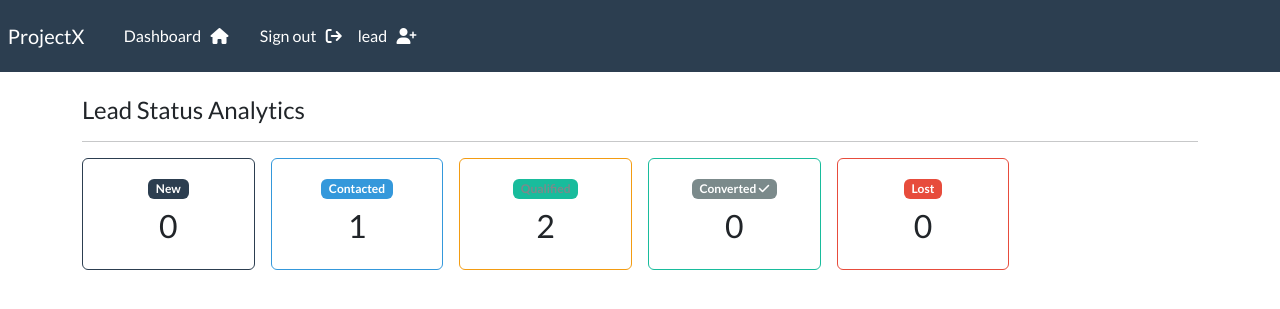
After one commit to das-pradip/crm_project_using_django, a Django app: page /leads/analytics/ in a window 1280 px wide. The commit adds this page. Shown: the top 309 px of the page. Run offline with Django 5.2, Linux system fonts and the light colour scheme; a user stored in the database is signed in; data comes from the database, SQL or seed files in the repository; both versions use the stored data as it was after the commit.

Commit message:
Adding lead lists, lead analytics

```diff
--- a/crm/webapp/models.py
+++ b/crm/webapp/models.py
@@ -57,5 +57,8 @@ class Lead(models.Model):
     created_at = models.DateTimeField(auto_now_add=True)
     updated_at = models.DateTimeField(auto_now=True)
 
+    # when lead converted to customer
+    is_converted = models.BooleanField(default=False)
+
     def __str__(self):
         return f"{self.first_name} {self.last_name}"
--- /dev/null
+++ b/crm/webapp/templates/webapp/lead-analytics.html
@@ -0,0 +1,66 @@
+{% extends 'webapp/base.html' %}
+
+{% block content %}
+
+
+
+<h4>Lead Status Analytics</h4>
+<hr>
+
+<div class="row g-3">
+
+    <!-- New -->
+    <div class="col-md-2">
+        <div class="card text-center border-primary">
+            <div class="card-body">
+                <span class="badge bg-primary">New</span>
+                <h3 class="mt-2">{{ analytics.new|default:0 }}</h3>
+            </div>
+        </div>
+    </div>
+
+    <!-- Contacted -->
+    <div class="col-md-2">
+        <div class="card text-center border-info">
+            <div class="card-body">
+                <span class="badge bg-info">Contacted</span>
+                <h3 class="mt-2">{{ analytics.contacted|default:0 }}</h3>
+            </div>
+        </div>
+    </div>
+
+    <!-- Qualified -->
+    <div class="col-md-2">
+        <div class="card text-center border-warning">
+            <div class="card-body">
+                <span class="badge bg-success text-dark">Qualified</span>
+                <h3 class="mt-2">{{ analytics.qualified|default:0 }}</h3>
+            </div>
+        </div>
+    </div>
+
+    <!-- Converted -->
+    <div class="col-md-2">
+        <div class="card text-center border-success">
+            <div class="card-body">
+                <span class="badge bg-dark">
+                    Converted <i class="fa-solid fa-check"></i>
+                </span>
+                <h3 class="mt-2">{{ analytics.converted|default:0 }}</h3>
+            </div>
+        </div>
+    </div>
+
+    <!-- Lost -->
+    <div class="col-md-2">
+        <div class="card text-center border-danger">
+            <div class="card-body">
+                <span class="badge bg-danger">Lost</span>
+                <h3 class="mt-2">{{ analytics.lost|default:0 }}</h3>
+            </div>
+        </div>
+    </div>
+
+</div>
+
+{% endblock %}
--- a/crm/webapp/urls.py
+++ b/crm/webapp/urls.py
@@ -25,4 +25,9 @@ urlpatterns = [
     path('update-lead/<int:pk>', views.update_lead, name="update-lead"),
     path('leads/<int:pk>', views.singular_lead, name="lead"),
     path('delete-lead/<int:pk>', views.delete_lead, name="delete-lead"),
+
+    path('convert-lead/<int:pk>/', views.convert_lead, name='convert-lead'),
+    path('leads/pipeline/', views.lead_pipeline, name='lead-pipeline'),
+    path('leads/analytics/', views.lead_status_analytics, name='lead-analytics'),
+
 ]
--- a/crm/webapp/views.py
+++ b/crm/webapp/views.py
@@ -5,6 +5,7 @@ from django.contrib.auth.models import auth
 from django.contrib.auth import authenticate
 
 from django.contrib.auth.decorators import login_required
+from django.db.models import Count
 
 from .models import Lead, Record
 
@@ -174,14 +175,38 @@ def create_lead(request):
 
 
 
-@login_required
+# @login_required
+# def leads_list(request):
+#     if request.user:
+#         leads = Lead.objects.all()
+#     else:
+#         leads = Lead.objects.filter(assigned_to=request.user)
+
+#     return render(request, 'webapp/leads.html', {'leads': leads})
+
+
+
+@login_required(login_url='my-login')
 def leads_list(request):
-    if request.user:
-        leads = Lead.objects.all()
-    else:
-        leads = Lead.objects.filter(assigned_to=request.user)
 
-    return render(request, 'webapp/leads.html', {'leads': leads})
+    leads = Lead.objects.all()
+
+    if request.method == 'POST':
+        lead_id = request.POST.get('lead_id')
+        status = request.POST.get('status')
+
+        lead = Lead.objects.get(id=lead_id)
+        lead.status = status
+        lead.save()
+
+        messages.success(request, 'Lead status updated successfully!')
+        return redirect('leads')
+
+    context = {
+        'leads': leads,
+        'status_choices': Lead.STATUS_CHOICES
+    }
+    return render(request, 'webapp/leads.html', context)
 
 
 
@@ -206,7 +231,12 @@ def update_lead(  request, pk):
 
             return redirect('lead', pk=pk)
 
-    context = {'form': form}
+    context = {
+        'form': form,
+        'lead': lead,
+        'status_choices': Lead.STATUS_CHOICES
+
+    }
 
     return render(request, 'webapp/update-lead.html', context=context)
 
@@ -234,3 +264,98 @@ def delete_lead(  request, pk):
     messages.success(request, 'The lead has been deleted successfully!')
 
     return redirect("leads")
+
+
+@login_required(login_url='my-login')
+def convert_lead(request, pk):
+
+    lead = Lead.objects.get(id=pk)
+
+    # Safety check
+    if lead.status != 'qualified':
+        messages.error(request, 'Only qualified leads can be converted!')
+        return redirect('lead', pk=pk)
+
+    if lead.is_converted:
+        messages.info(request, 'Lead already converted')
+        return redirect('lead')
+
+
+    # DUPLICATE CUSTOMER CHECK
+    if Record.objects.filter(email=lead.email).exists():
+
+        lead.is_converted = True
+        lead.save()
+
+        messages.error(request, 'Customer already exists!')
+        return redirect('lead', pk=pk)
+
+    # Create Record (Customer)
+    Record.objects.create(
+        first_name=lead.first_name,
+        last_name=lead.last_name,
+        email=lead.email,
+        phone=lead.phone,
+        address='N/A',
+        city='N/A',
+        state='N/A',
+        country='N/A',
+    )
+
+    # Update lead status
+    lead.status = 'converted'
+    lead.is_converted = True
+    lead.save()
+
+    messages.success(request, 'Lead converted to customer successfully!')
+    return redirect('leads')
+
+
+
+# Kanban pipeline view
+@login_required(login_url='my-login')
+def lead_pipeline(request):
+    new = list(Lead.objects.filter(status='new'))
+    contacted = list(Lead.objects.filter(status='contacted'))
+    qualified = list(Lead.objects.filter(status='qualified'))
+    converted = list(Lead.objects.filter(status='converted'))
+    lost = list(Lead.objects.filter(status='lost'))
+
+    max_len = max(
+        [len(new), len(contacted), len(qualified), len(converted), len(lost)],
+        default=0
+    )
+
+    rows = []
+    for i in range(max_len):
+        rows.append({
+            'new': new[i] if i < len(new) else None,
+            'contacted': contacted[i] if i < len(contacted) else None,
+            'qualified': qualified[i] if i < len(qualified) else None,
+            'converted': converted[i] if i < len(converted) else None,
+            'lost': lost[i] if i < len(lost) else None,
+        })
+
+    context = {
+        'rows': rows
+    }
+    return render(request, 'webapp/kanban-lead-view.html', context)
+
+
+@login_required(login_url='my-login')
+def lead_status_analytics(request):
+
+    status_counts = (
+        Lead.objects
+        .values('status')
+        .annotate(count=Count('id'))
+    )
+
+    # Convert queryset → dictionary
+    analytics = {item['status']: item['count'] for item in status_counts}
+
+    context = {
+        'analytics': analytics,
+    }
+
+    return render(request, 'webapp/lead-analytics.html', context)
```
Also changed, not shown: crm/webapp/templates/webapp/kanban-lead-view.html (added, +69 -0 lines), crm/webapp/templates/webapp/leads.html (+89 -3 lines), crm/webapp/templates/webapp/update-lead.html (+37 -1 lines), crm/webapp/templates/webapp/view-lead.html (+23 -1 lines), crm/db.sqlite3, crm/webapp/migrations/0003_lead_is_converted.py (added).
